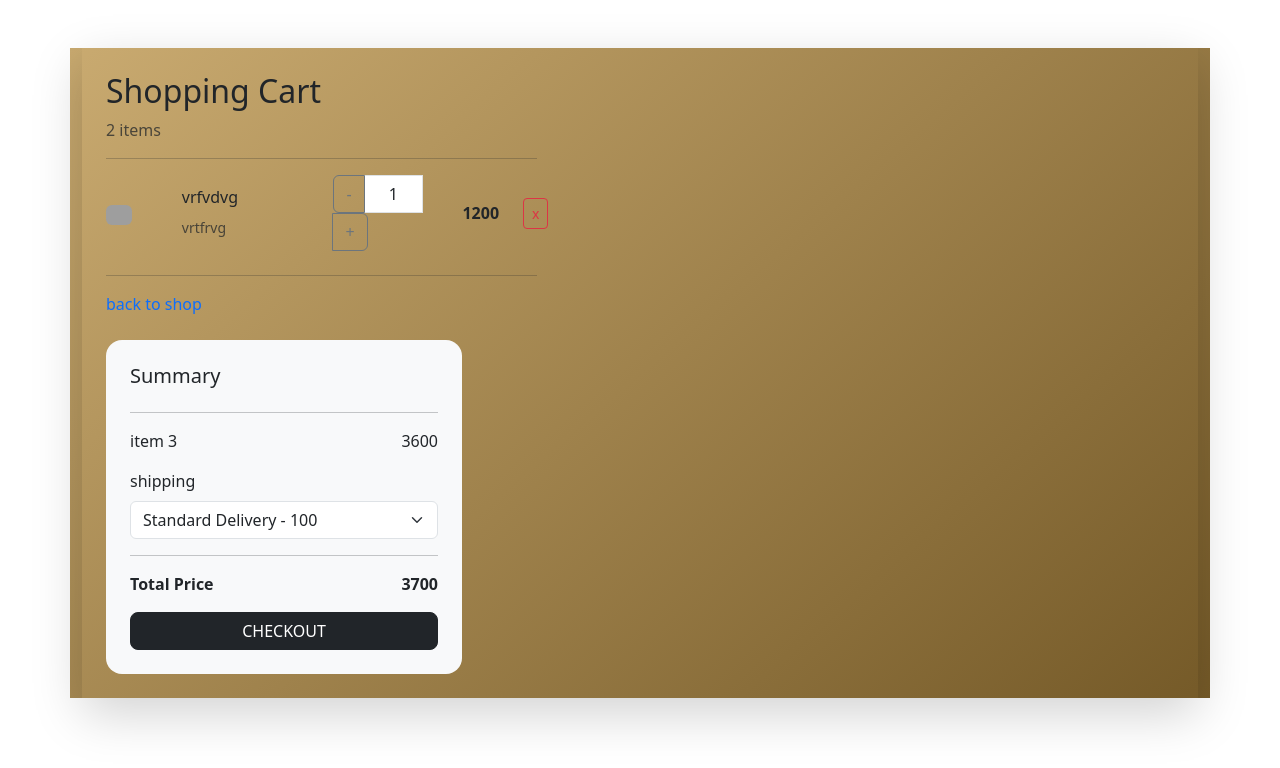
After one commit to AshfahAshraf/project, a Django app: page /cart in a window 1280 px wide. The commit adds this page. Shown: the top 768 px of the page. Run offline with Django 5.2, Linux system fonts and the light colour scheme; grey boxes are pictures that could not be loaded.

Commit message:
updated project

```diff
--- /dev/null
+++ b/hello/templates/cart.html
@@ -0,0 +1,100 @@
+{% load static %}
+<!DOCTYPE html>
+<html lang="en">
+
+<head>
+    <meta charset="UTF-8">
+    <meta name="viewport" content="width=device-width, initial-scale=1.0">
+    <title>Document</title>
+    <link href="https://cdn.jsdelivr.net/npm/bootstrap@5.3.8/dist/css/bootstrap.min.css" rel="stylesheet"
+        integrity="sha384-sRIl4kxILFvY47J16cr9ZwB07vP4J8+LH7qKQnuqkuIAvNWLzeN8tE5YBujZqJLB" crossorigin="anonymous">
+    <script src="https://cdn.jsdelivr.net/npm/bootstrap@5.3.8/dist/js/bootstrap.bundle.min.js"
+        integrity="sha384-FKyoEForCGlyvwx9Hj09JcYn3nv7wiPVlz7YYwJrWVcXK/BmnVDxM+D2scQbITxI"
+        crossorigin="anonymous"></script>
+
+<body>
+    <div class="container my-5" style="background: linear-gradient(139deg,rgb(201, 170, 112),rgb(117, 90, 40));">
+        <div class=" p-4 shadow-lg ">
+            <div class="row">
+
+                <div class="col-lg-5">
+
+                    <h2>Shopping Cart</h2>
+                    <span class="text-muted">2 items </span>
+                    <hr>
+                    <div class="row align-items-center mb-4">
+
+
+                        <div class="col-md-2">
+                            <img src="{% static 'images/about_us.jpg' %}" alt="" class="img-fluid rounded w-50">
+                        </div>
+
+                        <div class="col-md-4">
+                            <h6>vrfvdvg</h6>
+                            <small class="text-muted">vrtfrvg</small>
+                        </div>
+
+                        <div class="col-md-3">
+                            <div class="input-group">
+                                <button class="btn btn-outline-secondary">-</button>
+                                <input type="text" class="form-control text-center" value="1">
+                                <button class="btn btn-outline-secondary">+</button>
+                            </div>
+                        </div>
+
+
+                        <div class="col-md-2 text-end">
+                            <strong>1200</strong>
+                        </div>
+
+                        <div class="col-md-1 text-end">
+                            <button class="btn btn-sm btn-outline-danger">x</button>
+                        </div>
+
+                    </div>
+
+                    <hr>
+                    <a href="" class="text-decoration-none"> back to shop</a>
+                </div>
+</div>
+                <div class="col-lg-4 mt-4 ">
+                    <div class="card bg-light border-0 p-4 rounded-4">
+
+                        <h5>Summary</h5>
+                        <hr>
+
+                        <div class="d-flex justify-content-between">
+                            <span>item 3</span>
+                            <span>3600</span>
+                        </div>
+
+                        <div class="mt-3">
+                            <label for="" class="form-label">shipping</label>
+                            <select class="form-select" name="" id="">
+                                <option value="">Standard Delivery - 100</option>
+                                <option value="">Express delivery 200</option>
+                            </select>
+                        </div>
+
+                        <hr>
+                        <div class="d-flex justify-content-between">
+                            <strong>Total Price</strong>
+                            <strong>3700</strong>
+                        </div>
+
+                        <button class="btn btn-dark w-100 mt-3 rounded-3">
+                            CHECKOUT
+                        </button>
+                    </div>
+                </div>
+
+
+            </div>
+
+
+        </div>
+
+
+</body>
+
+</html>
--- a/hello/urls.py
+++ b/hello/urls.py
@@ -6,5 +6,7 @@ urlpatterns = [
     re_path("^footer$",views.footer,name="footer"),
       re_path('^home$',views.home,name="home"),
       re_path('^about_us$',views.aboutus,name="about_Us"),
-      re_path('^contact$',views.contact,name='contact')
+      re_path('^contact$',views.contact,name='contact'),
+      re_path('^cart',views.cart,name="cart"),
+
  ]
--- a/hello/views.py
+++ b/hello/views.py
@@ -20,3 +20,6 @@ def aboutus(request):
 
 def contact(request):
     return render(request,"contact.html")
+
+def cart(request):
+    return render (request,"cart.html")
```
Also changed, not shown: hello/templates/navbar.html (+5 -5 lines).
